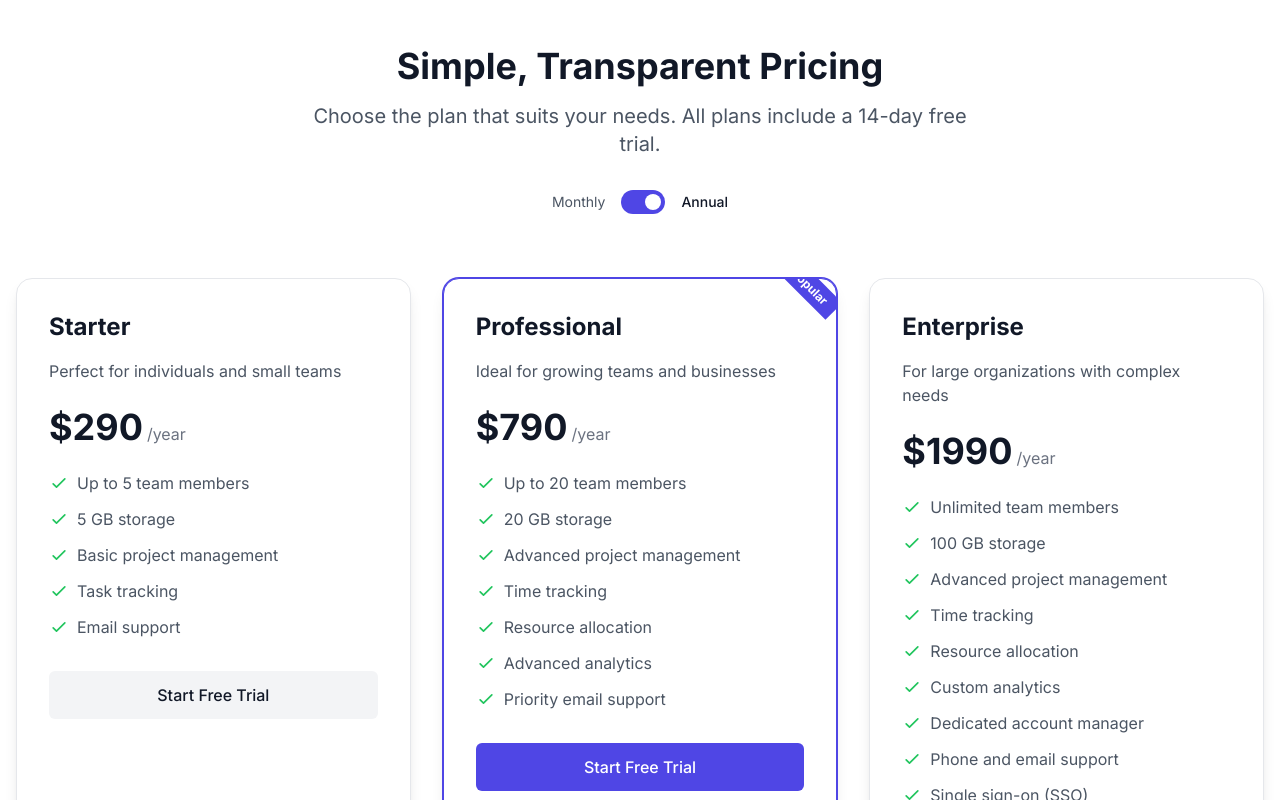
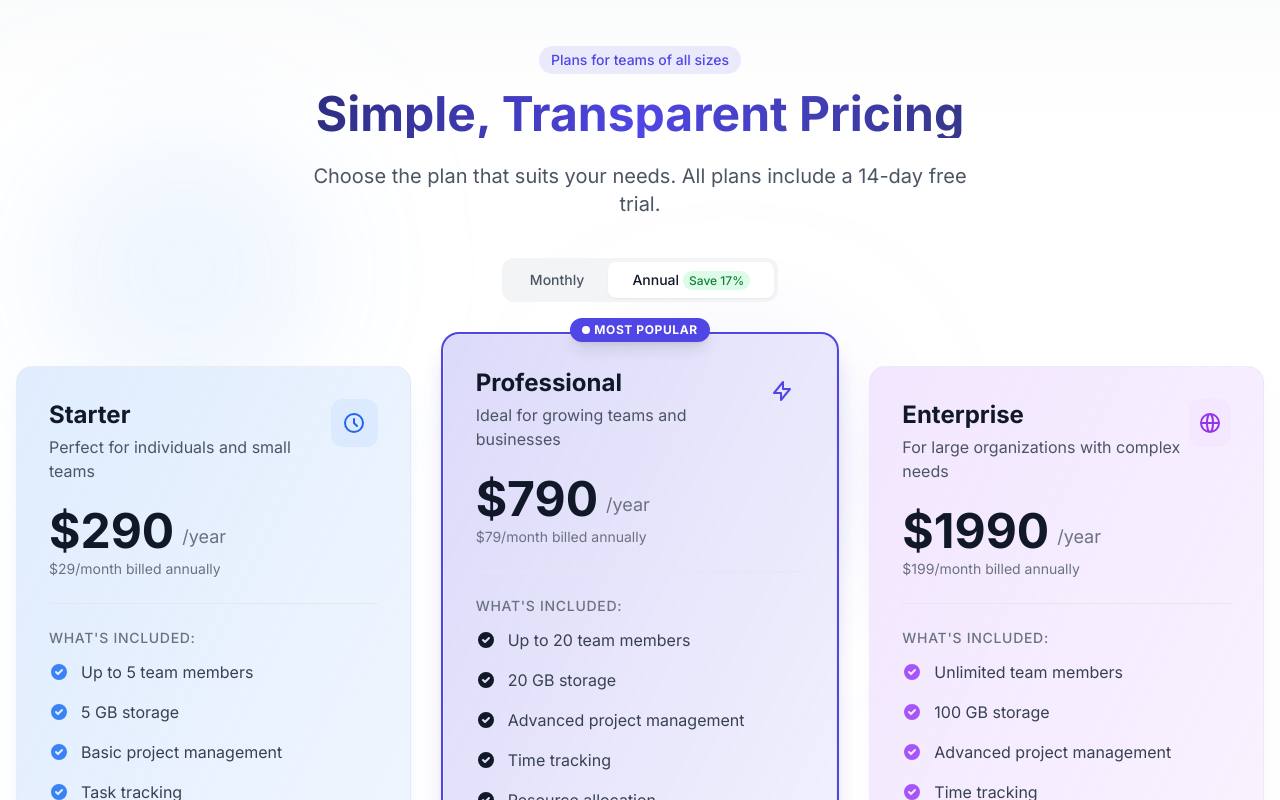
Before and after one commit to Dennis-Rudiger/SaaS, a React (Vite) app: page / in a window 1280 px wide. Shown: the part 2600-3400 px from the top of the page. Built offline with nearby package versions, Linux system fonts and the light colour scheme.

Commit message:
update Navbar component to use anchor link for contact section; improve navigation handling

```diff
--- a/src/components/Navbar.jsx
+++ b/src/components/Navbar.jsx
@@ -95,8 +95,9 @@ const Navbar = () => {
                 </li>
                 <li>
                   <Link
-                    to="/contact"
-                    className={`${location.pathname === '/contact' ? 'text-primary' : 'text-gray-700 dark:text-gray-300'} hover:text-primary transition`}
+                    to="#contact"
+                    onClick={(e) => handleNavClick(e, 'contact')}
+                    className={`${'text-gray-700 dark:text-gray-300'} hover:text-primary transition`}
                   >
                     Contact
                   </Link>
--- a/src/components/PricingSection.jsx
+++ b/src/components/PricingSection.jsx
@@ -19,7 +19,8 @@ const PricingSection = () => {
       ],
       isPopular: false,
       cta: 'Start Free Trial',
-      ctaLink: '/signup?plan=starter'
+      ctaLink: '/signup?plan=starter',
+      color: 'blue'
     },
     {
       name: 'Professional',
@@ -37,7 +38,8 @@ const PricingSection = () => {
       ],
       isPopular: true,
       cta: 'Start Free Trial',
-      ctaLink: '/signup?plan=professional'
+      ctaLink: '/signup?plan=professional',
+      color: 'primary'
     },
     {
       name: 'Enterprise',
@@ -58,130 +60,210 @@ const PricingSection = () => {
       ],
       isPopular: false,
       cta: 'Contact Sales',
-      ctaLink: '/contact'
+      ctaLink: '/contact',
+      color: 'purple'
     }
   ];
 
   return (
-    <section id="pricing" className="py-20 bg-white dark:bg-gray-900">
-      <div className="container mx-auto px-4">
+    <section id="pricing" className="py-20 relative overflow-hidden">
+      {/* Background styling */}
+      <div className="absolute top-0 inset-x-0 h-40 bg-gradient-to-b from-gray-50 to-white dark:from-gray-800 dark:to-gray-900"></div>
+      <div className="absolute bottom-0 inset-x-0 h-40 bg-gradient-to-t from-gray-50 to-white dark:from-gray-800 dark:to-gray-900"></div>
+
+      {/* Decorative elements */}
+      <div className="absolute top-40 left-10 w-72 h-72 bg-blue-400 rounded-full mix-blend-multiply filter blur-3xl opacity-10 dark:opacity-5"></div>
+      <div className="absolute bottom-40 right-10 w-72 h-72 bg-purple-400 rounded-full mix-blend-multiply filter blur-3xl opacity-10 dark:opacity-5"></div>
+      <div className="absolute top-1/4 right-1/3 w-60 h-60 bg-primary rounded-full mix-blend-multiply filter blur-3xl opacity-10 dark:opacity-5"></div>
+
+      <div className="container mx-auto px-4 relative z-10">
         <div className="text-center mb-16">
-          <h2 className="text-3xl md:text-4xl font-bold text-gray-900 dark:text-white mb-4">
+          <div className="inline-block mb-4 px-3 py-1 bg-primary/10 dark:bg-primary/20 rounded-full">
+            <p className="text-primary dark:text-primary-light text-sm font-medium">
+              Plans for teams of all sizes
+            </p>
+          </div>
+          <h2 className="text-3xl md:text-5xl font-bold bg-clip-text text-transparent bg-gradient-to-r from-gray-900 via-primary to-gray-800 dark:from-white dark:via-primary-light dark:to-gray-300 mb-6">
             Simple, Transparent Pricing
           </h2>
           <p className="text-xl text-gray-600 dark:text-gray-400 max-w-2xl mx-auto">
             Choose the plan that suits your needs. All plans include a 14-day free trial.
           </p>
 
-          <div className="mt-8 flex items-center justify-center">
-            <span className={`text-sm ${isAnnual ? 'text-gray-600 dark:text-gray-400' : 'text-gray-900 dark:text-white font-medium'}`}>
+          {/* Billing toggle with enhanced styling */}
+          <div className="mt-10 inline-flex items-center justify-center bg-gray-100 dark:bg-gray-800 p-1 rounded-xl">
+            <button
+              onClick={() => setIsAnnual(false)}
+              className={`px-6 py-2 rounded-lg text-sm font-medium transition-colors ${
+                !isAnnual
+                  ? 'bg-white dark:bg-gray-700 shadow-sm text-gray-900 dark:text-white'
+                  : 'text-gray-600 dark:text-gray-400 hover:text-gray-900 dark:hover:text-gray-300'
+              }`}
+            >
               Monthly
+            </button>
+            <button
+              onClick={() => setIsAnnual(true)}
+              className={`px-6 py-2 rounded-lg text-sm font-medium transition-colors ${
+                isAnnual
+                  ? 'bg-white dark:bg-gray-700 shadow-sm text-gray-900 dark:text-white'
+                  : 'text-gray-600 dark:text-gray-400 hover:text-gray-900 dark:hover:text-gray-300'
+              }`}
+            >
+              Annual
+              <span className="ml-1 text-xs py-0.5 px-1.5 bg-green-100 dark:bg-green-900 text-green-700 dark:text-green-400 rounded-full">
+                Save 17%
               </span>
-            <button
-              className="mx-4 relative inline-flex items-center h-6 rounded-full w-11 bg-primary transition-colors"
-              onClick={() => setIsAnnual(!isAnnual)}
-              aria-pressed={isAnnual}
-              aria-labelledby="billing-cycle"
-            >
-              <span className="sr-only" id="billing-cycle">
-                {isAnnual ? 'Switch to monthly billing' : 'Switch to annual billing'}
-              </span>
-              <span
-                className={`inline-block w-4 h-4 transform bg-white rounded-full transition-transform ${
-                  isAnnual ? 'translate-x-6' : 'translate-x-1'
-                }`}
-              />
             </button>
-            <span className={`text-sm ${isAnnual ? 'text-gray-900 dark:text-white font-medium' : 'text-gray-600 dark:text-gray-400'}`}>
-              Annual
-            </span>
           </div>
         </div>
 
-        <div className="grid grid-cols-1 md:grid-cols-3 gap-8">
-          {plans.map((plan) => (
+        {/* Pricing tiers with enhanced styling */}
+        <div className="grid grid-cols-1 md:grid-cols-3 gap-8 max-w-7xl mx-auto">
+          {plans.map((plan, index) => {
+            // Define gradient colors based on plan
+            let gradientClass = '';
+            let shadowClass = '';
+
+            if (plan.color === 'blue') {
+              gradientClass = 'from-blue-400/20 to-blue-600/5';
+              shadowClass = 'shadow-blue-200/30 dark:shadow-blue-900/20';
+            } else if (plan.color === 'primary') {
+              gradientClass = 'from-primary/20 to-indigo-600/5';
+              shadowClass = 'shadow-primary/30 dark:shadow-primary/20';
+            } else {
+              gradientClass = 'from-purple-400/20 to-purple-600/5';
+              shadowClass = 'shadow-purple-200/30 dark:shadow-purple-900/20';
+            }
+
+            return (
               <div
                 key={plan.name}
-              className={`bg-white dark:bg-gray-800 rounded-2xl shadow-lg p-8 border transition-transform hover:scale-105 ${
-                plan.isPopular
-                  ? 'border-primary ring-1 ring-primary relative overflow-hidden'
-                  : 'border-gray-200 dark:border-gray-700'
+                className={`relative group transition-all duration-300 hover:-translate-y-2 ${
+                  plan.isPopular ? 'mt-0 md:-mt-4 lg:-mt-8' : 'mt-0'
                 }`}
               >
+                {/* Popular badge with animated pulse */}
                 {plan.isPopular && (
-                <div className="absolute top-0 right-0">
-                  <div className="bg-primary text-white text-xs font-bold px-3 py-1 transform rotate-45 translate-x-2 -translate-y-1">
-                    Popular
+                  <span className="absolute -top-4 left-0 right-0 mx-auto w-max px-3 py-1 bg-primary text-white text-xs font-bold uppercase tracking-wider rounded-full shadow-lg z-10 flex items-center">
+                    <span className="animate-ping absolute inline-flex h-2 w-2 rounded-full bg-white opacity-75 mr-1"></span>
+                    <span className="relative inline-flex rounded-full h-2 w-2 bg-white mr-1"></span>
+                    Most Popular
+                  </span>
+                )}
+
+                <div
+                  className={`h-full bg-gradient-to-br ${gradientClass} bg-white dark:bg-gray-800 rounded-2xl shadow-xl ${shadowClass} p-8 border border-gray-200/50 dark:border-gray-700/50 flex flex-col ${
+                    plan.isPopular ? 'ring-2 ring-primary dark:ring-primary-light' : ''
+                  }`}
+                >
+                  <div className="mb-6 flex items-start justify-between">
+                    <div>
+                      <h3 className="text-2xl font-bold text-gray-900 dark:text-white">{plan.name}</h3>
+                      <p className="text-gray-600 dark:text-gray-400 mt-1">{plan.description}</p>
+                    </div>
+
+                    {/* Plan icon */}
+                    <div className={`w-12 h-12 rounded-xl flex items-center justify-center bg-${plan.color === 'primary' ? 'primary' : plan.color}-100 dark:bg-${plan.color === 'primary' ? 'primary' : plan.color}-900/30`}>
+                      {plan.color === 'blue' && (
+                        <svg className="w-6 h-6 text-blue-600 dark:text-blue-400" xmlns="http://www.w3.org/2000/svg" fill="none" viewBox="0 0 24 24" stroke="currentColor">
+                          <path strokeLinecap="round" strokeLinejoin="round" strokeWidth="2" d="M12 8v4l3 3m6-3a9 9 0 11-18 0 9 9 0 0118 0z" />
+                        </svg>
+                      )}
+                      {plan.color === 'primary' && (
+                        <svg className="w-6 h-6 text-primary dark:text-primary-light" xmlns="http://www.w3.org/2000/svg" fill="none" viewBox="0 0 24 24" stroke="currentColor">
+                          <path strokeLinecap="round" strokeLinejoin="round" strokeWidth="2" d="M13 10V3L4 14h7v7l9-11h-7z" />
+                        </svg>
+                      )}
+                      {plan.color === 'purple' && (
+                        <svg className="w-6 h-6 text-purple-600 dark:text-purple-400" xmlns="http://www.w3.org/2000/svg" fill="none" viewBox="0 0 24 24" stroke="currentColor">
+                          <path strokeLinecap="round" strokeLinejoin="round" strokeWidth="2" d="M21 12a9 9 0 01-9 9m9-9a9 9 0 00-9-9m9 9H3m9 9a9 9 0 01-9-9m9 9c1.657 0 3-4.03 3-9s-1.343-9-3-9m0 18c-1.657 0-3-4.03-3-9s1.343-9 3-9m-9 9a9 9 0 019-9" />
+                        </svg>
+                      )}
                     </div>
                   </div>
-              )}
 
-              <h3 className="text-2xl font-bold text-gray-900 dark:text-white mb-4">{plan.name}</h3>
-              <p className="text-gray-600 dark:text-gray-400 mb-6">{plan.description}</p>
-
-              <div className="mb-6">
-                <span className="text-4xl font-bold text-gray-900 dark:text-white">
+                  {/* Price */}
+                  <div className="mb-6 pb-6 border-b border-gray-200 dark:border-gray-700">
+                    <div className="flex items-end">
+                      <span className="text-4xl lg:text-5xl font-extrabold text-gray-900 dark:text-white">
                         ${isAnnual ? plan.annualPrice : plan.monthlyPrice}
                       </span>
-                <span className="text-gray-500 dark:text-gray-400 ml-1">
+                      <span className="text-lg text-gray-500 dark:text-gray-400 ml-2 mb-1">
                         /{isAnnual ? 'year' : 'month'}
                       </span>
                     </div>
 
-              <ul className="space-y-3 mb-8">
-                {plan.features.map((feature, index) => (
-                  <li
-                    key={index}
-                    className={`flex items-center ${
-                      feature === plan.highlightFeature
-                        ? 'text-primary font-semibold'
-                        : 'text-gray-600 dark:text-gray-400'
-                    }`}
+                    {isAnnual && (
+                      <p className="mt-1 text-sm text-gray-500 dark:text-gray-400">
+                        ${plan.monthlyPrice}/month billed annually
+                      </p>
+                    )}
+                  </div>
+
+                  {/* Features */}
+                  <div className="mb-8 flex-grow">
+                    <p className="font-medium text-sm uppercase tracking-wider text-gray-500 dark:text-gray-400 mb-3">
+                      What's included:
+                    </p>
+                    <ul className="space-y-4">
+                      {plan.features.map((feature, idx) => (
+                        <li key={idx} className="flex items-start">
+                          <svg
+                            className={`w-5 h-5 mr-3 mt-0.5 flex-shrink-0 text-${plan.color === 'primary' ? 'primary' : plan.color}-500 dark:text-${plan.color === 'primary' ? 'primary' : plan.color}-400`}
+                            fill="currentColor"
+                            viewBox="0 0 20 20"
                           >
-                    <svg
-                      className={`w-5 h-5 mr-2 ${
-                        feature === plan.highlightFeature ? 'text-primary' : 'text-green-500'
-                      }`}
-                      fill="none"
-                      stroke="currentColor"
-                      viewBox="0 0 24 24"
-                      xmlns="http://www.w3.org/2000/svg"
-                    >
-                      <path
-                        strokeLinecap="round"
-                        strokeLinejoin="round"
-                        strokeWidth="2"
-                        d="M5 13l4 4L19 7"
-                      />
+                            <path fillRule="evenodd" d="M10 18a8 8 0 100-16 8 8 0 000 16zm3.707-9.293a1 1 0 00-1.414-1.414L9 10.586 7.707 9.293a1 1 0 00-1.414 1.414l2 2a1 1 0 001.414 0l4-4z" clipRule="evenodd" />
                           </svg>
-                    {feature}
+                          <span className="text-gray-700 dark:text-gray-300">{feature}</span>
                         </li>
                       ))}
                     </ul>
+                  </div>
 
+                  {/* CTA Button */}
                   <Link
                     to={plan.ctaLink}
-                className={`block w-full py-3 px-4 rounded-md text-center font-medium ${
+                    className={`w-full py-3.5 px-4 rounded-xl font-medium text-center transition-all transform hover:shadow-lg ${
                       plan.isPopular
                         ? 'bg-primary text-white hover:bg-primary-dark'
-                    : 'bg-gray-100 dark:bg-gray-700 text-gray-900 dark:text-white hover:bg-gray-200 dark:hover:bg-gray-600'
-                } transition`}
+                        : `bg-${plan.color === 'primary' ? 'primary' : plan.color}-500/10 text-${plan.color === 'primary' ? 'primary' : plan.color}-700 dark:bg-${plan.color === 'primary' ? 'primary' : plan.color}-500/20 dark:text-${plan.color === 'primary' ? 'primary' : plan.color}-400 hover:bg-${plan.color === 'primary' ? 'primary' : plan.color}-500/20 dark:hover:bg-${plan.color === 'primary' ? 'primary' : plan.color}-500/30`
+                    }`}
                   >
                     {plan.cta}
                   </Link>
                 </div>
-          ))}
+              </div>
+            );
+          })}
         </div>
 
-        <div className="mt-16 bg-gray-50 dark:bg-gray-800 p-8 rounded-xl border border-gray-200 dark:border-gray-700">
-          <h3 className="text-xl font-bold text-gray-900 dark:text-white mb-4">Need something more specialized?</h3>
-          <p className="text-gray-600 dark:text-gray-400 mb-6">
+        {/* Enterprise callout with enhanced styling */}
+        <div className="mt-16 relative">
+          <div className="bg-gradient-to-br from-gray-50 to-white dark:from-gray-800 dark:to-gray-900 p-8 md:p-10 rounded-2xl shadow-xl border border-gray-200 dark:border-gray-700 overflow-hidden">
+            <div className="absolute top-0 left-0 w-full h-1 bg-gradient-to-r from-blue-500 via-primary to-purple-600"></div>
+            <div className="absolute -right-20 -top-20 w-64 h-64 bg-primary opacity-10 dark:opacity-5 rounded-full filter blur-3xl"></div>
+
+            <div className="flex flex-col md:flex-row justify-between items-start md:items-center relative">
+              <div className="mb-6 md:mb-0 md:mr-6">
+                <div className="flex items-center">
+                  <div className="w-12 h-12 bg-gray-100 dark:bg-gray-700 rounded-xl flex items-center justify-center mr-4">
+                    <svg className="w-6 h-6 text-gray-700 dark:text-gray-300" xmlns="http://www.w3.org/2000/svg" fill="none" viewBox="0 0 24 24" stroke="currentColor">
+                      <path strokeLinecap="round" strokeLinejoin="round" strokeWidth="2" d="M19 21V5a2 2 0 00-2-2H7a2 2 0 00-2 2v16m14 0h2m-2 0h-5m-9 0H3m2 0h5M9 7h1m-1 4h1m4-4h1m-1 4h1m-5 10v-5a1 1 0 011-1h2a1 1 0 011 1v5m-4 0h4" />
+                    </svg>
+                  </div>
+                  <h3 className="text-xl md:text-2xl font-bold text-gray-900 dark:text-white">Need something more specialized?</h3>
+                </div>
+                <p className="text-gray-600 dark:text-gray-400 mt-3 max-w-2xl">
                   Our team can create custom solutions tailored to your specific business needs.
                   Contact us to discuss custom pricing and features.
                 </p>
+              </div>
+
               <Link
                 to="/contact"
-            className="inline-flex items-center text-primary hover:text-primary-dark font-medium transition"
+                className="flex-shrink-0 inline-flex items-center px-6 py-3 rounded-xl bg-gray-900 dark:bg-white text-white dark:text-gray-900 font-medium hover:bg-black dark:hover:bg-gray-100 transition shadow-lg"
               >
                 Contact our sales team
                 <svg
@@ -201,6 +283,8 @@ const PricingSection = () => {
               </Link>
             </div>
           </div>
+        </div>
+      </div>
     </section>
   );
 };
```
Lines whose indentation alone changed are shown as unchanged.
